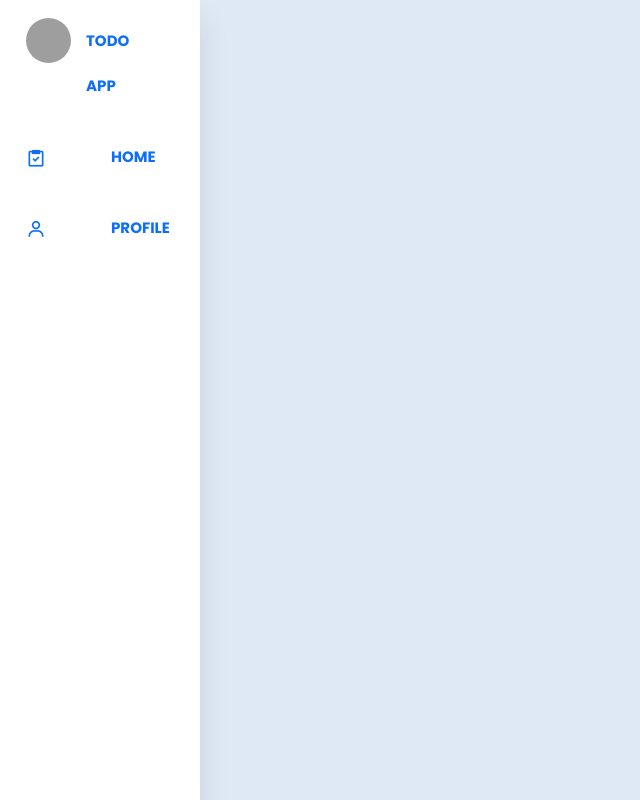
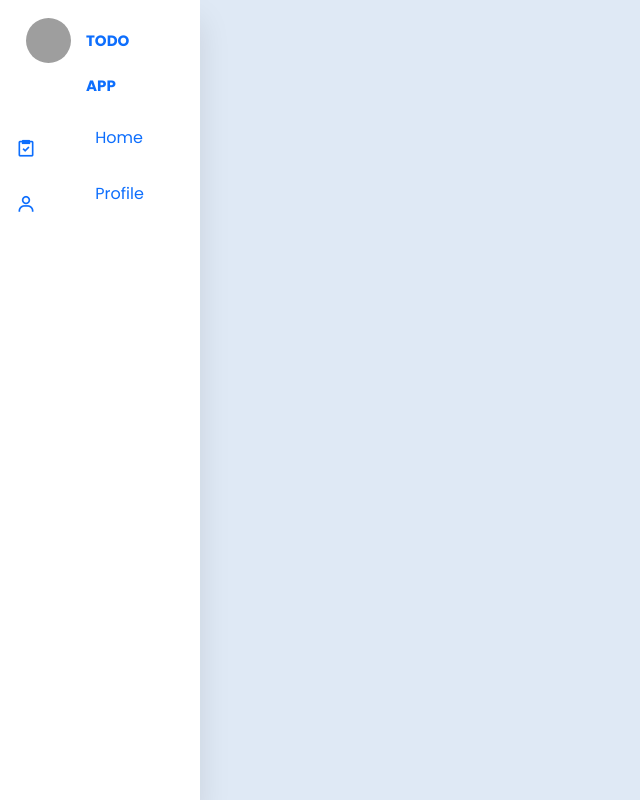
Before and after one commit to akhmadtaufik/project-todo-app, a Python web app: template app/templates/home.html in a window 1280 px wide. Shown: the whole page, without its empty margins (0-640 px from the left). Run offline with Jinja, Linux system fonts and the light colour scheme; the template is opened without the code that fills it, so the values that code supplies are empty; grey boxes are pictures that could not be loaded.

Commit message:
Committing local changes to home.html

```diff
--- a/app/templates/home.html
+++ b/app/templates/home.html
@@ -1,36 +1,57 @@
 <!DOCTYPE html>
 <html lang="en">
+
 <head>
-    <meta charset="UTF-8">
-    <meta name="viewport" content="width=device-width, initial-scale=1.0">
+  <meta charset="UTF-8" />
+  <meta name="viewport" content="width=device-width, initial-scale=1.0" />
   <title>Home Page</title>
-    <link href="https://cdn.jsdelivr.net/npm/bootstrap@5.3.2/dist/css/bootstrap.min.css" rel="stylesheet" integrity="sha384-T3c6CoIi6uLrA9TneNEoa7RxnatzjcDSCmG1MXxSR1GAsXEV/Dwwykc2MPK8M2HN" crossorigin="anonymous">
-    <link href='https://unpkg.com/boxicons@2.1.4/css/boxicons.min.css' rel='stylesheet'>
-    <link rel="stylesheet" href="/Project/todo-app/app/static/assets/css/style-home.css">
+  <link href="https://cdn.jsdelivr.net/npm/bootstrap@5.3.2/dist/css/bootstrap.min.css" rel="stylesheet"
+    integrity="sha384-T3c6CoIi6uLrA9TneNEoa7RxnatzjcDSCmG1MXxSR1GAsXEV/Dwwykc2MPK8M2HN" crossorigin="anonymous" />
+  <link href="https://unpkg.com/boxicons@2.1.4/css/boxicons.min.css" rel="stylesheet" />
+  <link rel="stylesheet" href="../static/assets/css/style-home.css" />
 </head>
+
 <body>
+  <div class="d-flex" id="wrapper">
+    <!-- Sidebar -->
+    <div class="border-end bg-white" id="sidebar-wrapper">
       <nav>
         <ul class="nav flex-column">
           <li class="nav-item">
             <a href="#" class="logo nav-link">
-                    <img src="/Project/todo-app/app/static/assets/images/to-do-list.png" alt="">
+              <img src="../static/assets/images/to-do-list.png" alt="" />
               <span>Todo App</span>
             </a>
+          </li>
+
           <li class="nav-item">
-                <a href="home.html" class="logo nav-link">
-                    <i class='bx bx-task' ></i>
+            <a href="home.html" class="icon nav-link">
+              <i class="bx bx-task"></i>
               <span>Home</span>
             </a>
           </li>
           <li class="nav-item">
-                <a href="profile.html" class="logo nav-link">
-                    <i class='bx bx-user'></i>
+            <a href="profile.html" class="icon nav-link">
+              <i class="bx bx-user"></i>
               <span>Profile</span>
             </a>
           </li>
         </ul>
       </nav>
+    </div>
 
-    <script src="https://cdn.jsdelivr.net/npm/bootstrap@5.3.2/dist/js/bootstrap.bundle.min.js" integrity="sha384-C6RzsynM9kWDrMNeT87bh95OGNyZPhcTNXj1NW7RuBCsyN/o0jlpcV8Qyq46cDfL" crossorigin="anonymous"></script>
+    <!-- Page Content -->
+    <div class="container-fluid">
+
+    </div>
+  </div>
+
+  </div>
+
+
+  <script src="https://cdn.jsdelivr.net/npm/bootstrap@5.3.2/dist/js/bootstrap.bundle.min.js"
+    integrity="sha384-C6RzsynM9kWDrMNeT87bh95OGNyZPhcTNXj1NW7RuBCsyN/o0jlpcV8Qyq46cDfL"
+    crossorigin="anonymous"></script>
 </body>
+
 </html>
```
Lines whose indentation alone changed are shown as unchanged.
